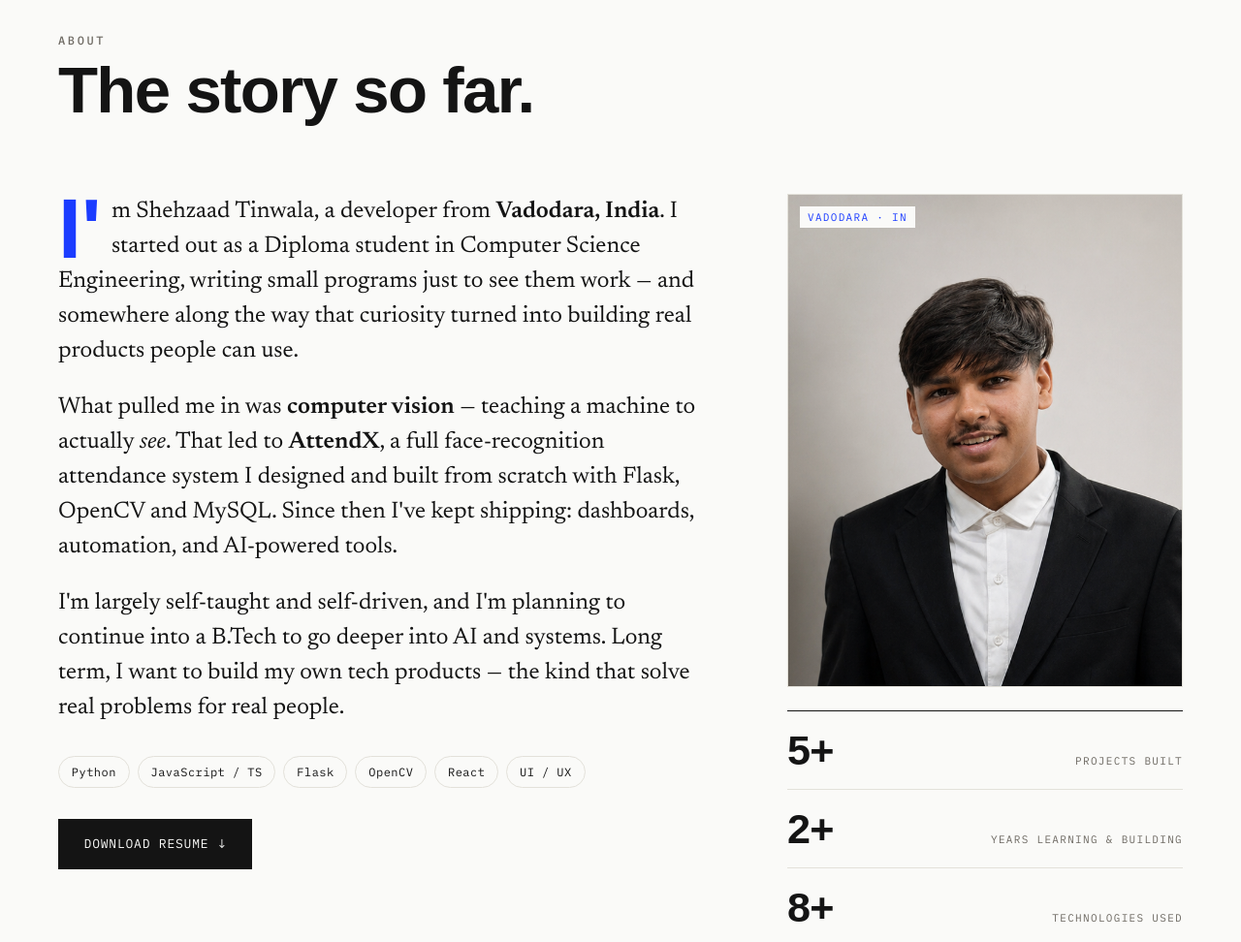
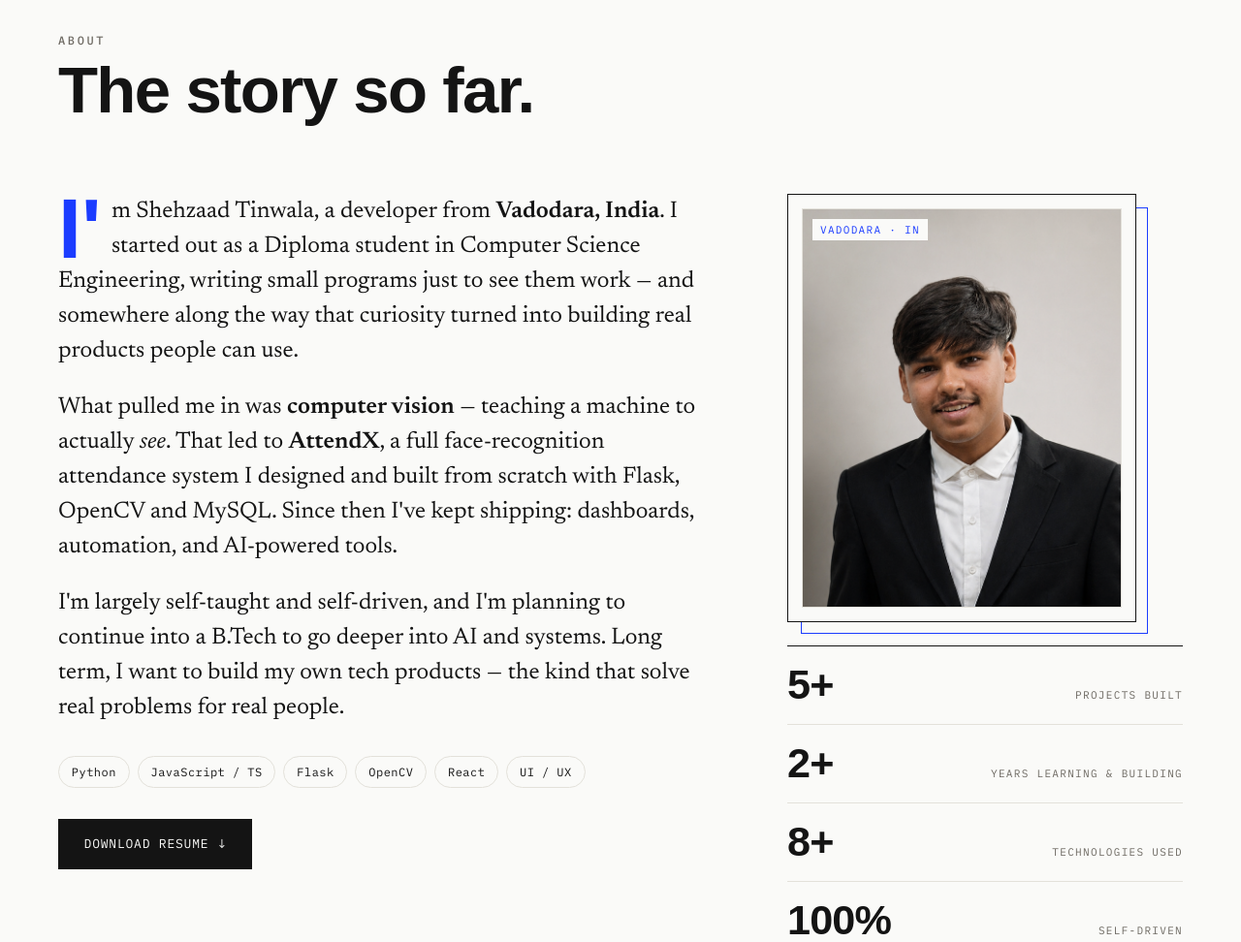
Before and after one commit to Shehzaad30/Portfolio, a Flask app: page / in a window 1280 px wide. Shown: the part 4984-5956 px from the top of the page at 97% size. Run offline with Flask 3, Linux system fonts and the light colour scheme; grey boxes labelled with a size stand in for pictures from a placeholder-image service; some libraries are stand-ins or nearby versions; some web fonts are replaced.

Commit message:
Add Vercel deploy config; refine About portrait frame
- vercel.json (@vercel/python for Flask app, static assets via CDN)
- requirements.txt (Flask)
- About portrait: framed-print treatment, size cap, original colour

Co-Authored-By: Claude Opus 4.8 <noreply@anthropic.com>

```diff
--- /dev/null
+++ b/requirements.txt
@@ -0,0 +1 @@
+Flask==3.0.0
--- a/static/css/main.css
+++ b/static/css/main.css
@@ -365,19 +365,38 @@ img { max-width: 100%; display: block; }
 
 .portrait {
   position: relative;
+  max-width: 360px;
+  padding: 14px;                    /* the mat */
+  background: var(--paper);
+  border: 1px solid var(--ink);     /* crisp outer frame */
+}
+.portrait::before {                 /* offset accent frame for depth */
+  content: "";
+  position: absolute;
+  inset: 0;
+  border: 1px solid var(--cobalt);
+  transform: translate(13px, 13px);
+  z-index: -1;
+  transition: transform .55s cubic-bezier(.2,.8,.2,1);
+}
+.portrait:hover::before { transform: translate(8px, 8px); }
+.portrait-inner {
+  position: relative;
+  overflow: hidden;
   border: 1px solid var(--line);
   background: var(--panel);
-  overflow: hidden;
 }
-.portrait img {
+.portrait-inner img {
   width: 100%;
   aspect-ratio: 4 / 5;
   object-fit: cover;
+  display: block;
   transition: transform 1.2s cubic-bezier(.2,.8,.2,1);
 }
-.portrait:hover img { transform: scale(1.03); }
+.portrait:hover .portrait-inner img { transform: scale(1.03); }
 .portrait .corner {
-  position: absolute; top: 12px; left: 12px;
+  position: absolute; top: 10px; left: 10px;
+  z-index: 1;
   font-family: "IBM Plex Mono", monospace;
   font-size: 11px; letter-spacing: 0.12em; text-transform: uppercase;
   color: var(--cobalt);
--- a/templates/index.html
+++ b/templates/index.html
@@ -476,10 +476,12 @@
 
           <aside>
             <figure class="portrait reveal">
-              <span class="corner">Vadodara · IN</span>
-              <img alt="Shehzaad Tinwala" src="static/assets/images/img.png" width="480" height="600"
-                loading="lazy" decoding="async"
-                onerror="this.src='https://placehold.co/480x600/F2F1EC/1B3CFF?text=ST'" />
+              <div class="portrait-inner">
+                <span class="corner">Vadodara · IN</span>
+                <img alt="Shehzaad Tinwala" src="static/assets/images/img.png" width="480" height="600"
+                  loading="lazy" decoding="async"
+                  onerror="this.src='https://placehold.co/480x600/F2F1EC/1B3CFF?text=ST'" />
+              </div>
             </figure>
 
             <div class="stats reveal">
```
Also changed, not shown: vercel.json (added).
